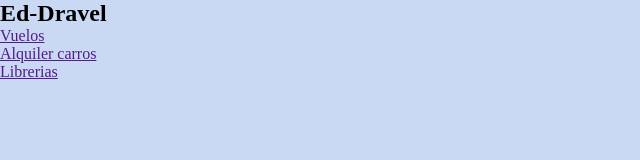
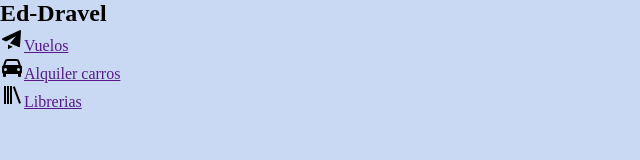
Before and after one commit to SAntiGB05/taller-rozo, a plain HTML site: page index.html in a window 1280 px wide. Shown: the whole page, without its empty margins (0-640 px from the left). Drawn offline with Linux system fonts and the light colour scheme.

Commit message:
pongo iconos en mi barra de navegacion y guardo los iconos en la carpeta icon

```diff
--- a/index.html
+++ b/index.html
@@ -12,9 +12,9 @@
         <nav class="navbar">
             <h1>Ed-Dravel</h1>
             <ul class="ul-navbar">
-                <li><img src="" alt=""><a class="item-nav" target="_blank" href="">Vuelos</a></li>
-                <li><img src="" alt=""><a class="item-nav" target="_blank" href="">Alquiler carros</a></li>
-                <li><img src="" alt=""><a class="item-nav" target="_blank" href="">Librerias</a></li>
+                <li><img src="assets/icon/bxs-paper-plane.svg" alt=""><a class="item-nav" target="_blank" href="">Vuelos</a></li>
+                <li><img src="assets/icon/bxs-car.svg" alt=""><a class="item-nav" target="_blank" href="">Alquiler carros</a></li>
+                <li><img src="assets/icon/bx-library.svg" alt=""><a class="item-nav" target="_blank" href="">Librerias</a></li>
             </ul>
         </nav>
     </header>
```
Also changed, not shown: assets/icon/bx-library.svg (added), assets/icon/bxs-car.svg (added), assets/icon/bxs-paper-plane.svg (added).
